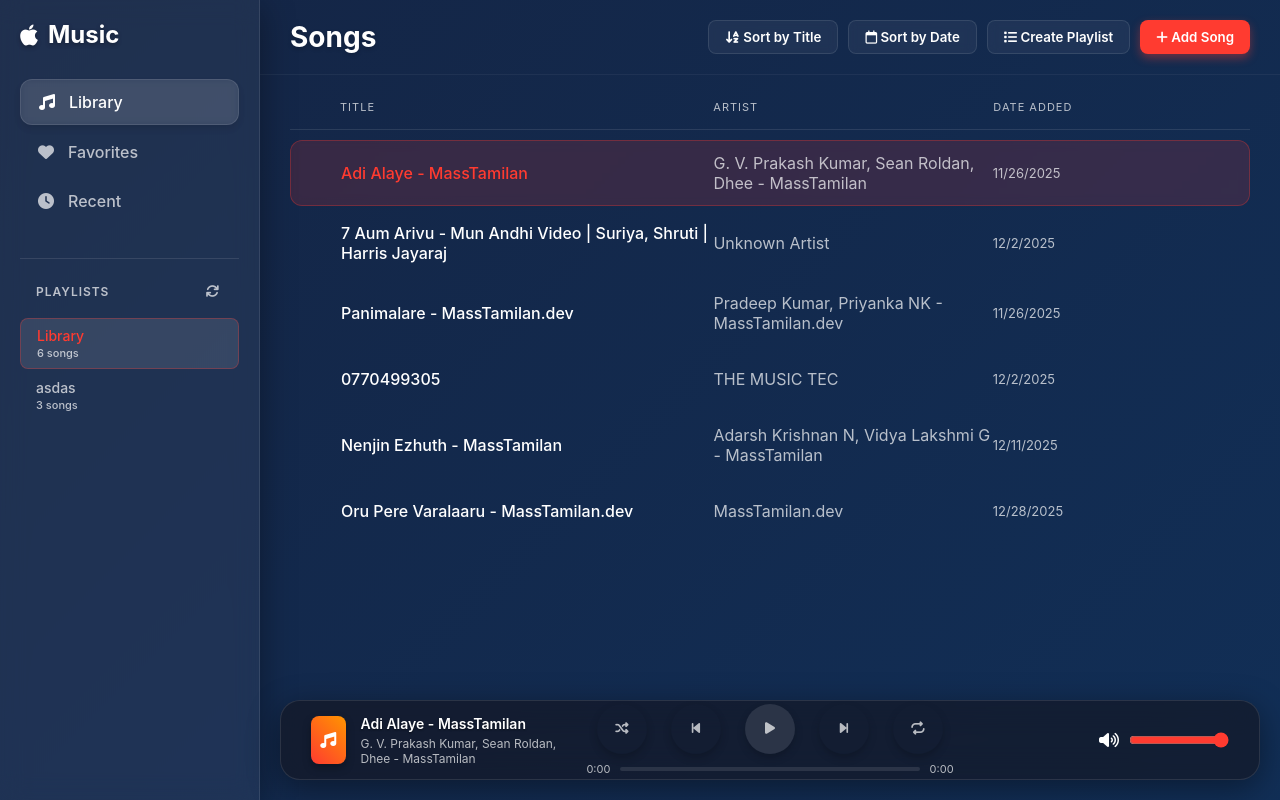
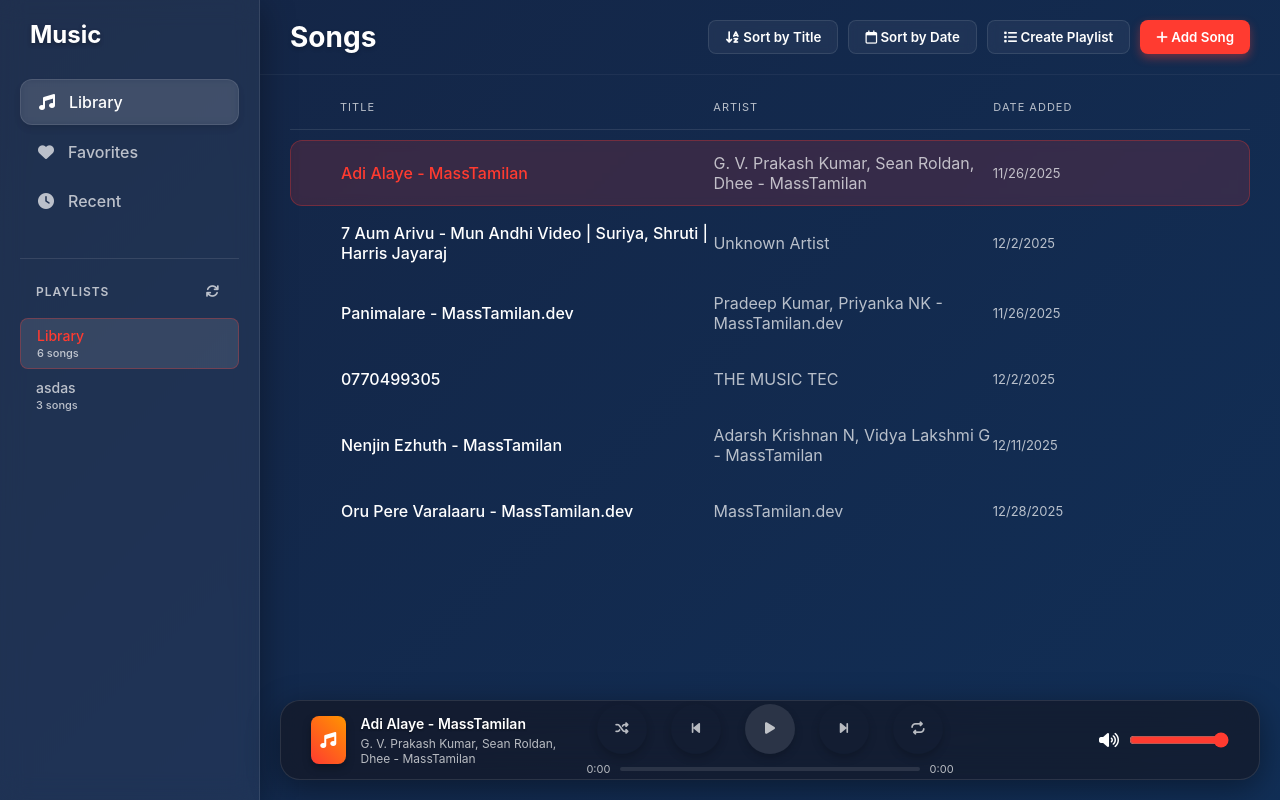
Before and after one commit to RISLAN-MOH-TM/music-player-DSA, a Flask app: page / in a window 1280 px wide. Run offline with Flask 3, Linux system fonts and the light colour scheme.

Commit message:
Remove icon from app title in index.html
Removed the icon class from the app title.

```diff
--- a/templates/index.html
+++ b/templates/index.html
@@ -12,7 +12,7 @@
 <body>
     <div class="sidebar">
         <div class="app-title">
-            <i class="fa-brands fa-apple"></i> Music
+            <i class=></i> Music
         </div>
         <ul class="nav-menu">
             <li class="nav-item active" id="library-nav">
```
